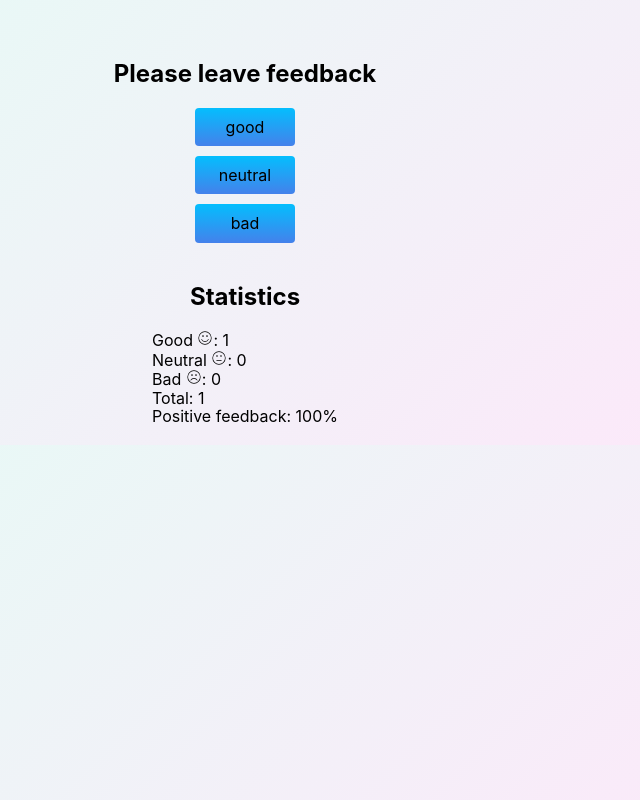
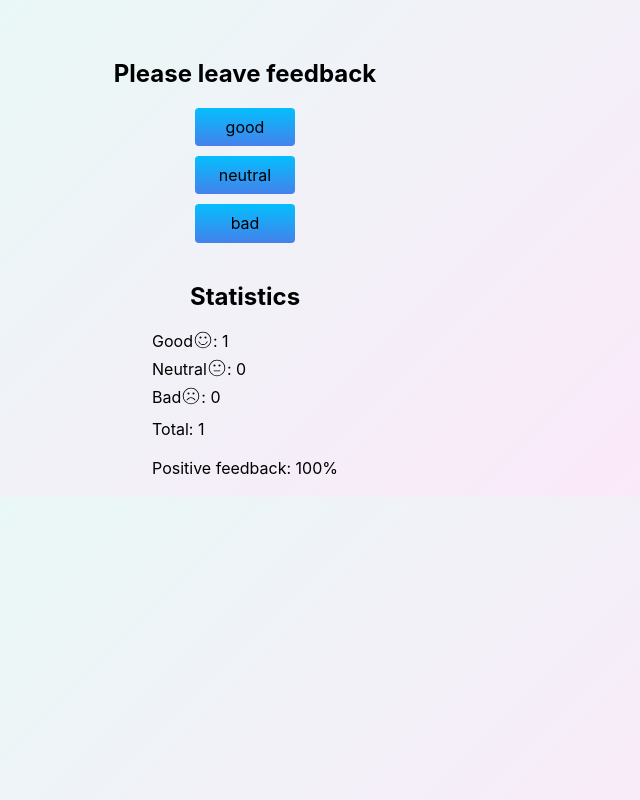
Before and after one commit to TetianaUMKA/goit-react-hw-02-feedback, a React (Create React App) app: page / in a window 1280 px wide. Both pictures are taken after a click on the button "good". Shown: the whole page, without its empty margins (395-1035 px from the left). Built offline with nearby package versions, Linux system fonts and the light colour scheme.

Commit message:
Update Statistics.jsx

```diff
--- a/src/components/Statistics/Statistics.jsx
+++ b/src/components/Statistics/Statistics.jsx
@@ -2,6 +2,8 @@ import PropTypes from 'prop-types';
 import { CiFaceSmile, CiFaceMeh, CiFaceFrown } from 'react-icons/ci';
 
 import { Notification } from 'components/Notification/Notification';
+
+import { StatItem, StatItemData } from './Statistics.styled';
 
 export const Statistics = ({
   good,
@@ -14,43 +16,30 @@ export const Statistics = ({
     <Notification message="There is no feedback" />
   ) : (
     <ul>
-      <li>
-        <p>
-          Good{' '}
-          <span>
-            <CiFaceSmile />
-          </span>
-          : <span>{good}</span>
-        </p>
-      </li>
-      <li>
-        <p>
-          Neutral{' '}
-          <span>
-            <CiFaceMeh />
-          </span>
-          : <span>{neutral}</span>
-        </p>
-      </li>
-      <li>
-        <p>
-          Bad{' '}
-          <span>
-            <CiFaceFrown />
-          </span>
-          : <span>{bad}</span>
-        </p>
-      </li>
-      <li>
-        <p>
-          Total: <span>{total}</span>
-        </p>
-      </li>
-      <li>
-        <p>
-          Positive feedback: <span>{positivePercentage}%</span>
-        </p>
-      </li>
+      <StatItem>
+        <StatItemData>
+          Good
+          <CiFaceSmile size="20" />: {good}
+        </StatItemData>
+      </StatItem>
+      <StatItem>
+        <StatItemData>
+          Neutral
+          <CiFaceMeh size="20" />: {neutral}
+        </StatItemData>
+      </StatItem>
+      <StatItem>
+        <StatItemData>
+          Bad
+          <CiFaceFrown size="20" />: {bad}
+        </StatItemData>
+      </StatItem>
+      <StatItem>
+        <StatItemData>Total: {total}</StatItemData>
+      </StatItem>
+      <StatItem>
+        <StatItemData>Positive feedback: {positivePercentage}%</StatItemData>
+      </StatItem>
     </ul>
   );
 };
```
